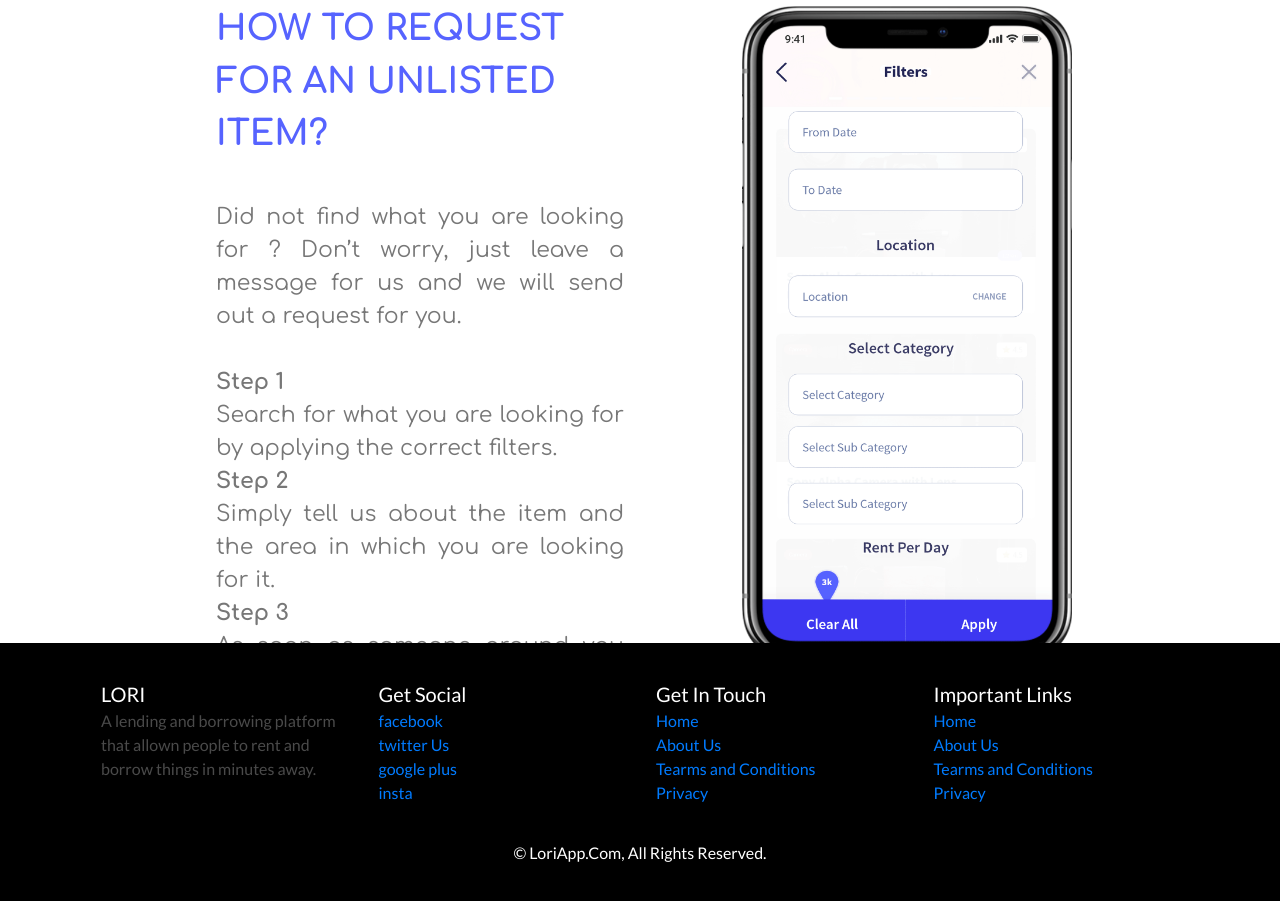
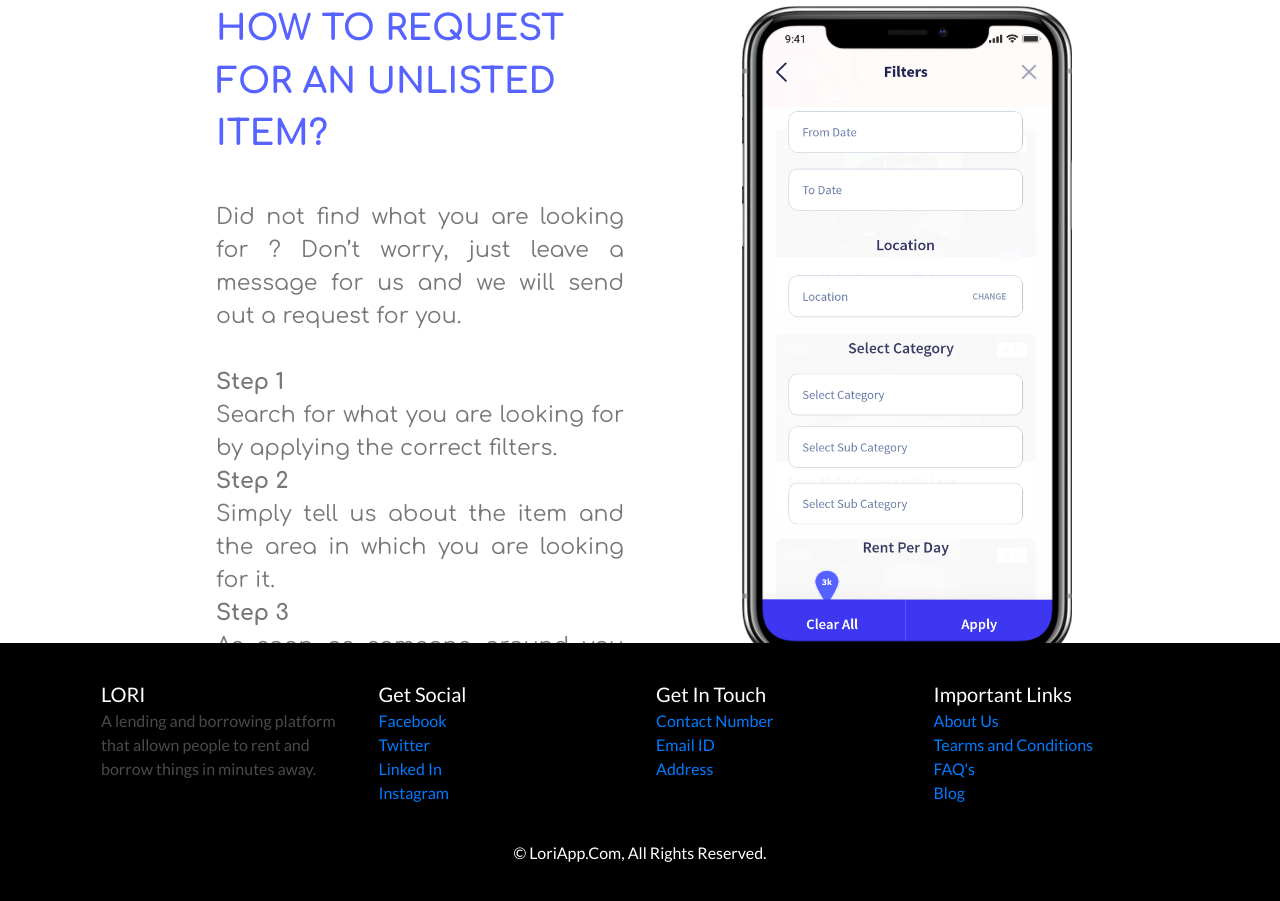
Before and after one commit to chivukulateja/loriweb, a plain HTML site: page index.html in a window 1280 px wide. Shown: the part 3457-4358 px from the top of the page. Drawn offline with nearby package versions, Linux system fonts and the light colour scheme.

Commit message:
Final Changes

```diff
--- a/index.html
+++ b/index.html
@@ -235,26 +235,25 @@
           <div class="col-md-3">
             <div style="font-size:20px">Get Social</div>
 
-            <a href="">facebook</a><br>
-            <a href="">twitter Us</a><br>
-            <a href="">google plus</a><br>
-            <a href="">insta</a><br>
+            <a href="">Facebook</a><br>
+            <a href="">Twitter</a><br>
+            <a href="">Linked In</a><br>
+            <a href="">Instagram</a><br>
           </div>
           <div class="col-md-3">
             <div style="font-size:20px">Get In Touch</div>
 
-            <a href="">Home</a><br>
-            <a href="">About Us</a><br>
-            <a href="">Tearms and Conditions</a><br>
-            <a href="">Privacy</a><br>
+            <a href="">Contact Number</a><br>
+            <a href="">Email ID</a><br>
+            <a href="">Address</a><br>
           </div>
           <div class="col-md-3">
             <div style="font-size:20px">Important Links</div>
 
-            <a href="">Home</a><br>
             <a href="">About Us</a><br>
             <a href="">Tearms and Conditions</a><br>
-            <a href="">Privacy</a><br>
+            <a href="">FAQ's</a><br>
+            <a href="">Blog</a><br>
           </div>
         </div>
       </div>
```
